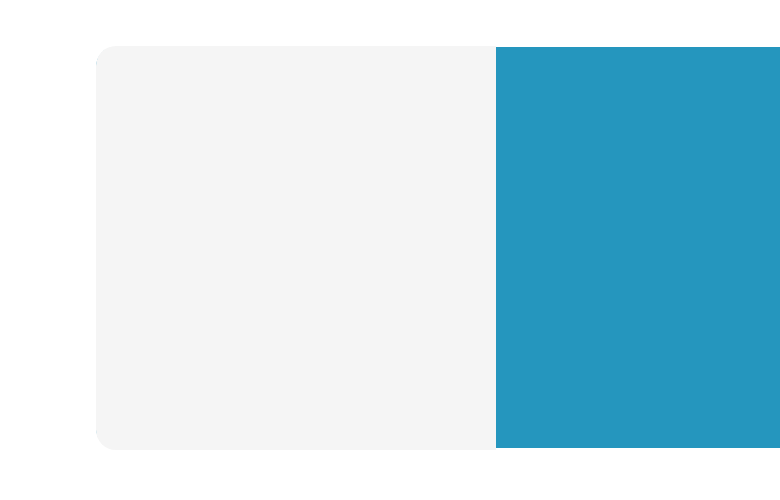
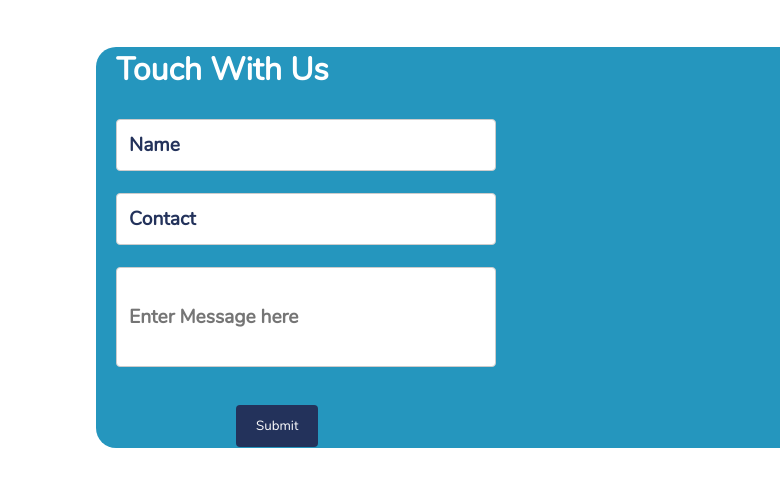
Before and after one commit to ManavYagnik/meet-stactic-website, a plain HTML site: page html/index.html in a window 1280 px wide. Shown: the part 3936-4436 px from the top of the page, 0-780 px from the left. Drawn offline with Linux system fonts and the light colour scheme.

Commit message:
some changes

```diff
--- a/html/index.css
+++ b/html/index.css
@@ -725,8 +725,27 @@ a[href^=tel] {
   border-radius:  0px 20px 20px 0px;
   margin-top: 2px;
 }
+
 .form1{
-  background-color: whitesmoke;
+ display: flex;
+ flex-direction: column;
+ justify-content: space-around;
+
+
+
+}
+.form-container-3{
+  margin-left: 20px;
+}
+
+/* .form-container-3{
+
+
+  flex-direction: column;
+  justify-content: center;
+} */
+.form1{
+
   height: 404px;
   width: 400px;
   border-radius:  20px 0px 0px 20px;
--- a/html/index.html
+++ b/html/index.html
@@ -434,7 +434,7 @@ All of our pharma products undergo a multi-step quality Assurance testing proced
 
             <input type="text" id="fname" name="firstname" placeholder="Your Name">
 
-            <input type="text" id="fname" name="firstname" placeholder="Write Contact No Here..">
+            <input type="number" id="fname" name="firstname" placeholder="Write Contact No Here..">
 
 
 
@@ -462,7 +462,19 @@ All of our pharma products undergo a multi-step quality Assurance testing proced
 
 
     <div  id="Contact2">
-      <div class="form-container2"><div class="form1"></div> <div class="map-container2"><iframe src="https://www.google.com/maps/embed?pb=!1m18!1m12!1m3!1d3669.531038014358!2d72.53775607364275!3d23.11425701290367!2m3!1f0!2f0!3f0!3m2!1i1024!2i768!4f13.1!3m3!1m2!1s0x395e8340ebe5d7cb%3A0x4b3ffb517276bef6!2sGanesh%20Glory%2011!5e0!3m2!1sen!2sin!4v1692529061795!5m2!1sen!2sin" width="400" height="405" style="border:0;" allowfullscreen="" loading="lazy" referrerpolicy="no-referrer-when-downgrade"></iframe></div></div>
+      <div class="form-container2"><div class="form1"><form  class="form-container-3" >
+
+        <label style="font-size: xx-large; color: white;">Touch With Us</label><br />
+        <br />
+
+
+
+        <input type="text" id="fname" name="fname" value="Name"><br>
+        <input type="text" id="fname" name="fname" value="Contact"><br>
+
+        <input type="text" id="lname" name="lname" placeholder="Enter Message here" style="height: 100px;"><br><br>
+        <input type="submit" value="Submit" style="margin-left: 120px;">
+      </form> </div> <div class="map-container2"><iframe src="https://www.google.com/maps/embed?pb=!1m18!1m12!1m3!1d3669.531038014358!2d72.53775607364275!3d23.11425701290367!2m3!1f0!2f0!3f0!3m2!1i1024!2i768!4f13.1!3m3!1m2!1s0x395e8340ebe5d7cb%3A0x4b3ffb517276bef6!2sGanesh%20Glory%2011!5e0!3m2!1sen!2sin!4v1692529061795!5m2!1sen!2sin" width="400" height="405" style="border:0;" allowfullscreen="" loading="lazy" referrerpolicy="no-referrer-when-downgrade"></iframe></div></div>
 
     </div>
 
```
